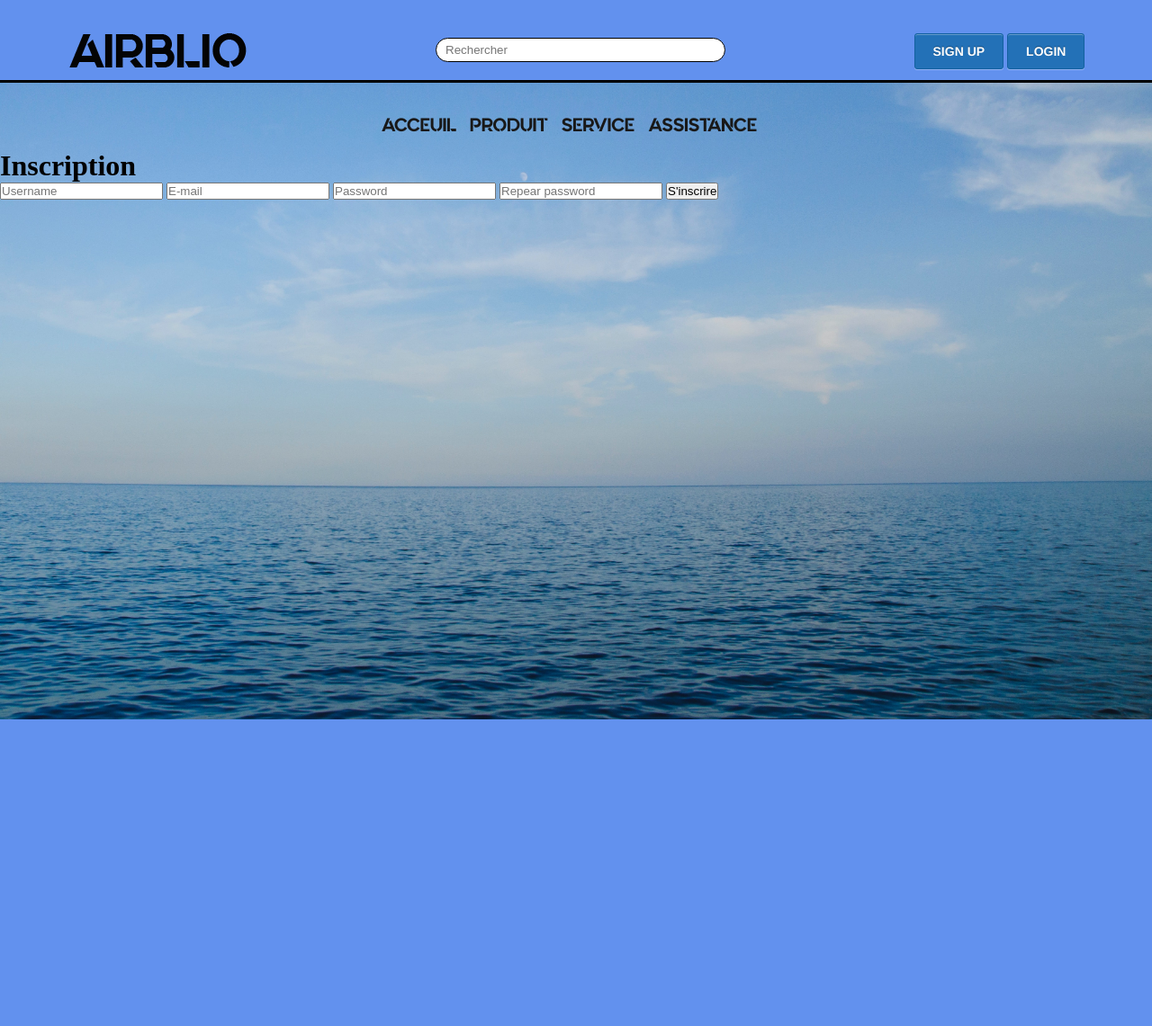
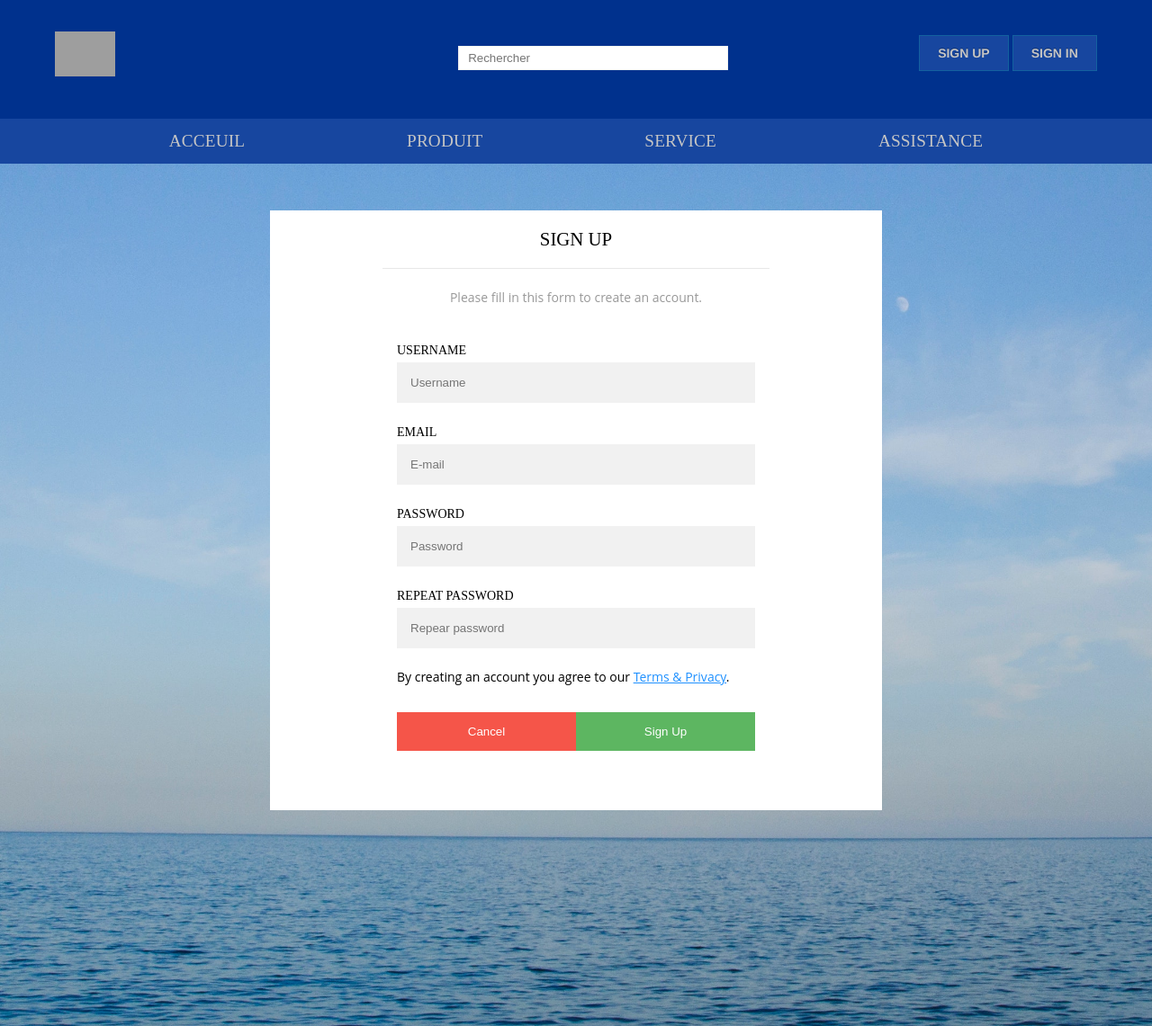
Before and after one commit to axelacu/SIA, a PHP site: page /signup.php in a window 1280 px wide. Shown: the top 1141 px of the page at 90% size. Before the commit the page ends 800 px from the top, so only its background shows below. Run offline with PHP 8.4, Linux system fonts and the light colour scheme; some web fonts are replaced; grey boxes are pictures that could not be loaded.

Commit message:
aymeric signup

```diff
--- a/LogSys/header.php
+++ b/LogSys/header.php
@@ -9,14 +9,16 @@ session_start();
 		<link rel="stylesheet" href="style.css" />
 		<title></title>
 	</head>
+
+
 	<body>
 		<div id="bloc_page">
-			<header>
+			<header id="headerheader">
 				<div class="container">
 					<div id="desktop_logo">
 						<span id="logoLink">
-							<a href="page1.php">
-								<img id="logo_img-responsive" src="images/airblio2.png" alt="AIRBLIO">
+							<a href="header.php">
+								<img id="logo_img-responsive" src="images/airblio4.png" alt="AIRBLIO">
 							</a>
 						</span>
 					</div>
@@ -32,11 +34,12 @@ session_start();
 						</div>
 					</div>
 
+                    <div id="login">
                         <nav>
                             <?php
                             if(!isset($_SESSION['USER_NAME'])){
                                 echo '<a href="signup.php" class="button">Sign Up</a>
-						        <a href="singin.php" class="button">Login</a>';
+                                    <a href="singin.php" class="button">Sign In</a>';
                             }else{
                                 echo ' <!--<a href="basket.php" class="button">Basket</a> -->
                                     <form action="includes/logout.inc.php" method="post" >
@@ -47,17 +50,20 @@ session_start();
                         </nav>
                     </div>
 
-			</header>
-				<div class="container">
-					<div id="navigation">
+					<div class="sticky" id="navigation">
 						<nav>
 							<ul>
-								<li><a href="index.php">Acceuil</a></li>
-								<li><a href="#">Produit</a></li>
-								<li><a href="#">Service</a></li>
-								<li><a href="#">Assistance</a></li>
+								<li><a href="index.php" id="acceuil" >Acceuil</a></li>
+								<li><a href="#" id="produit">Produit</a></li>
+								<li><a href="#" id="service" >Service</a></li>
+								<li><a href="#" id="assistance" >Assistance</a></li>
 							</ul>
 						</nav>
 					</div>
+
+
+
 				</div>
+			</header>
 		</div>
+    </body>
--- a/LogSys/signup.php
+++ b/LogSys/signup.php
@@ -2,15 +2,36 @@
 	require 'header.php';
 ?>
 	<main>
-		<h1>Inscription</h1>
+        <section class="blanc">
+            <div class="inscription">
+                <h1>Sign Up</h1>
+            </div>
+            <p id="texte2">Please fill in this form to create an account.</p>
 
                 <form action="includes/signup.inc.php" method="post">
+                    <div id="signup">
+
+                        <label for="username"><b>Username</b></label>
                         <input type="text" name="uid" placeholder="Username">
+
+                        <label for="email"><b>Email</b></label>
                         <input type="text" name="mail" placeholder="E-mail">
+
+                        <label for="psw"><b>Password</b></label>
                         <input type="password" name="pwd" placeholder="Password">
+
+                        <label for="psw-repeat"><b>Repeat Password</b></label>
                         <input type="password" name="pwd-repeat" placeholder="Repear password">
-			<button type="submit" name="signup-submit">S'inscrire </button>
+
+                        <p>By creating an account you agree to our <a href="#" style="color:dodgerblue">Terms & Privacy</a>.</p>
+
+                        <div class="clearfix">
+                            <button type="button" class="cancelbtn">Cancel</button>
+                            <button type="submit" name="signup-submit" class="signupbtn">Sign Up</button>
+                        </div>
+                    </div>
                 </form>
+        </section>
 
 	</main>
 
--- a/LogSys/style.css
+++ b/LogSys/style.css
@@ -8,6 +8,19 @@
     font-style: normal;
 
 }
+
+@font-face {
+	font-family: 'pt_sansbold';
+	src: url('polices/PTS75F-webfont.eot');
+	src: url('polices/PTS75F-webfont.eot?#iefix') format('embedded-opentype'),
+	url('polices/PTS75F-webfont.woff2') format('woff2'),
+	url('polices/PTS75F-webfont.woff') format('woff'),
+	url('polices/PTS75F-webfont.ttf') format('truetype'),
+	url('polices/PTS75F-webfont.svg#pt_sansbold') format('svg');
+	font-weight: normal;
+	font-style: normal;
+}
+
 
 *
 {
@@ -29,11 +42,17 @@ body
     margin: 0;
 }
 
-section h1, footer h1, nav a
+section h1, footer h1, nav a, b
 {
-    font-family: quantifyregular;
+    font-family: pt_sansbold;
     font-weight: normal;
     text-transform: uppercase;
+}
+
+label, p
+{
+	font-family: "Open Sans",sans-serif;
+	font-size: .875rem;
 }
 
 main{
@@ -42,38 +61,39 @@ main{
 
 /* Header --------------------------------------------------------------------------------------------------- */
 
-header
+div
+{
+	display: block;
+}
+
+#headerheader
 {
     background: url('images/separateur.png') repeat-x bottom;
     display: flex;
     justify-content: space-between;
     align-items: flex-end;
-	background-color: #6291EE;
+	background-color: #00318D;
 	margin: 0;
 	padding: 0;
+	position: relative;
+
 }
 
 .container
 {
     width: 1140px;
-	max-width: 100%;
-	padding-left: 15px;
-	padding-right: 15px;
-	margin-left: auto;
-	margin-right: auto;
-	margin-bottom: 15px;
+	width: 100%;
+	margin-bottom: 0px;
 	margin-top: 35px;
 	display: flex;
 	flex-wrap: wrap;
 	justify-content: center;
-
-
-
 }
 
 #desktop_logo
 {
-	float: left;
+	margin-left: 30px;
+	width: 35%;
 }
 
 #desktop_logo img
@@ -86,31 +106,40 @@ header
 
 	vertical-align: middle;
 	border-style: none;
+	height: 50px;
 }
 
 header a
 {
-    font-family: quantifyregular;
+    font-family: pt_sansbold;
     font-weight: normal;
     margin: auto;
+	font-size: 1.2em;
 }
 
 header h2
 {
-    font-family: quantifyregular;
-    font-size: 1.1em;
+    font-family: pt_sansbold;
+    font-size: 1.3em;
     margin-top: 0px;
     font-weight: normal;
 }
+
+h1
+{
+	font-family: pt_sansbold;
+	font-size: 1.3em;
+	margin-top: 0px;
+	font-weight: normal;
+}
+
 
 /* Recherche --------------------------------------------------------------------------------------------------- */
 
 #colonne2
 {
-	margin-top: 7px;
-	width: 65%;
-	display: flex;
-	justify-content: center;
+	margin-top: 11px;
+	width: 40%;
 }
 
 #recherche_p {
@@ -118,11 +147,11 @@ header h2
 }
 
 #searchthis #search {
-	border-radius: 15px;
+	border-radius: 0px;
 	background-color: #ffffff;   /* Couleur de fond */
 	border-style: solid;   /* Style de la bordure  */
 	border-width: 1px;   /* Epaisseur de la bordure  */
-	border-color: #000000;   /* Couleur de la bordure  */
+	border-color: #F1F0F0;   /* Couleur de la bordure  */
 	padding: 5px 10px 5px 10px;
 	width: 300px;
 }
@@ -132,13 +161,18 @@ header h2
 
 /* Login --------------------------------------------------------------------------------------------------- */
 
+#login
+{
+	margin-right: 30px;
+}
+
  /** Button Style **/
 .button {
   /** Font Style **/
    font-family: "HelveticaNeue-Light", "Helvetica Neue Light", "Helvetica Neue", Helvetica, Arial, "Lucida Grande", sans-serif;
   text-transform:uppercase;
   font-size:14px;
-	color:#fff;
+	color:#c5c5c5;
   text-decoration:none;
 	font-weight:bold;
 	text-transform:uppercase;
@@ -151,27 +185,23 @@ header h2
 	vertical-align:middle;
 	vertical-align:auto;
 	zoom:1;
-  margin-top: 2px;
+  margin-top: 4px;
   margin-bottom: 0px;
 	border:1px solid #13619f;
-	background: #2371b7;
+	background: #17469F;
 	padding:11px 20px;
-	-webkit-border-radius:3px;
-	-moz-border-radius:3px;
-	-ms-border-radius:3px;
-	-o-border-radius:3px;
-	border-radius:3px;
-	-webkit-box-shadow:rgba(255, 255, 255, 0.3) 0 1px 0, inset rgba(255, 255, 255, 0.3) 0 1px 0;
-	-moz-box-shadow:rgba(255, 255, 255, 0.3) 0 1px 0, inset rgba(255, 255, 255, 0.3) 0 1px 0;
-	box-shadow:rgba(255, 255, 255, 0.3) 0 1px 0, inset rgba(255, 255, 255, 0.3) 0 1px 0;
+	-webkit-border-radius:0px;
+	-moz-border-radius:0px;
+	-ms-border-radius:0px;
+	-o-border-radius:0px;
+	border-radius:0px;
+
 }
 
 /** Active State Style **/
 .button:active {
 	border-color:#083559;
-	-webkit-box-shadow:rgba(255, 255, 255, 0.2) 0 1px 0, inset rgba(0, 0, 0, 0.25) 0 1px 4px;
-	-moz-box-shadow:rgba(255, 255, 255, 0.2) 0 1px 0, inset rgba(0, 0, 0, 0.25) 0 1px 4px;
-	box-shadow:rgba(255, 255, 255, 0.2) 0 1px 0, inset rgba(0, 0, 0, 0.25) 0 1px 4px;
+
 }
 
 /* Navigation --------------------------------------------------------------------------------------------------- */
@@ -181,31 +211,195 @@ header h2
 {
 	display: flex;
 	justify-content: center;
-	max-width: 100%;
+	width: 100%;
+	margin-top:  32px;
+	background-color: #17469F;
 
 }
 
-nav ul
-{
-    list-style-type: none;
-    display: flex;
+ul {
+	list-style-type: none;
+	margin: 0;
+	padding: 0;
+	overflow: hidden;
+	background-color: #333;
 }
 
-nav li
-{
-    margin-right: 15px;
+nav li {
+    float: left;
 }
 
-nav a
-{
-    font-size: 1.3em;
-    color: #181818;
-    padding-bottom: 3px;
+nav li a {
+    display: block;
+    color:  #c5c5c5;
+	background-color: #17469F;
+    text-align: center;
+    padding: 14px 90px;
     text-decoration: none;
+	border-color: black;
+	-webkit-font-smoothing: antialiased;
+	letter-spacing: .01rem;
+
+
 }
 
-nav a:hover
+/* Change the link color to #111 (black) on hover */
+nav a:hover {
+    color: #EEEEEE;
+}
+
+
+
+/* Inscription --------------------------------------------------------------------------------------------------- */
+
+.blanc
 {
-    color: #760001;
-    border-bottom: 3px solid #760001;
+	flex: 0 0 680px;
+	-webkit-box-flex: 0;
+	box-sizing: border-box;
+	max-width: 680px;
+	margin: 3.25rem auto;
+	padding: 1.25rem;
+	background-color: #fff;
 }
+
+.inscription
+{
+	-webkit-box-pack: center;
+	text-align: center;
+	-webkit-justify-content: center;
+	display: flex;
+	-webkit-box-flex: 0;
+	flex: 0 1 auto;
+	-webkit-box-orient: horizontal;
+	flex-direction: row;
+	flex-wrap: wrap;
+	box-sizing: border-box;
+	max-width: 430px;
+	margin: 0 auto 1.25rem;
+	padding-bottom: 1.25rem;
+	border-bottom: 1px solid #e8e8e8;
+}
+
+#texte2
+{
+	max-width: 450px;
+	margin: 0 auto 1.25rem;
+	text-align: center;
+	color: #999;
+	font-size: .875rem;
+	line-height: 1.5rem;
+	letter-spacing: 0rem;
+	font-family: "Open Sans",sans-serif;
+	font-weight: 400;
+}
+
+* {box-sizing: border-box}
+/* Full-width input fields */
+input[type=text], input[type=password] {
+	width: 100%;
+	padding: 15px;
+	margin: 5px 0 22px 0;
+	display: inline-block;
+	border: none;
+	background: #f1f1f1;
+}
+
+/* Add a background color when the inputs get focus */
+input[type=text]:focus, input[type=password]:focus {
+	background-color: #ddd;
+	outline: none;
+}
+
+/* Set a style for all buttons */
+button {
+	background-color: #4CAF50;
+	color: white;
+	padding: 14px 20px;
+	margin: 30px 0;
+	border: none;
+	cursor: pointer;
+	width: 100%;
+	opacity: 0.9;
+}
+
+button:hover {
+	opacity:1;
+}
+
+/* Extra styles for the cancel button */
+.cancelbtn {
+	padding: 14px 20px;
+	background-color: #f44336;
+}
+
+/* Float cancel and signup buttons and add an equal width */
+.cancelbtn, .signupbtn {
+	float: left;
+	width: 50%;
+}
+
+/* Add padding to container elements */
+#signup {
+	padding: 16px;
+	max-width: 430px;
+	margin: 0 auto;
+}
+
+/* The Modal (background) */
+.modal {
+	display: none; /* Hidden by default */
+	position: fixed; /* Stay in place */
+	z-index: 1; /* Sit on top */
+	left: 0;
+	top: 0;
+	width: 100%; /* Full width */
+	height: 100%; /* Full height */
+	overflow: auto; /* Enable scroll if needed */
+	background-color: #474e5d;
+	padding-top: 50px;
+}
+
+/* Modal Content/Box */
+.modal-content {
+	background-color: #fefefe;
+	margin: 5% auto 15% auto; /* 5% from the top, 15% from the bottom and centered */
+	border: 1px solid #888;
+	width: 80%; /* Could be more or less, depending on screen size */
+}
+
+/* Style the horizontal ruler */
+hr {
+	border: 1px solid #f1f1f1;
+	margin-bottom: 25px;
+}
+
+/* The Close Button (x) */
+.close {
+	position: absolute;
+	right: 35px;
+	top: 15px;
+	font-size: 40px;
+	font-weight: bold;
+	color: #f1f1f1;
+}
+
+.close:hover,
+.close:focus {
+	color: #f44336;
+	cursor: pointer;
+}
+
+/* Clear floats */
+.clearfix::after {
+	content: "";
+	clear: both;
+	display: table;
+}
+
+/* Change styles for cancel button and signup button on extra small screens */
+@media screen and (max-width: 300px) {
+	.cancelbtn, .signupbtn {
+		width: 100%;
+	}
+}
```
Also changed, not shown: LogSys/singin.php (+8 -1 lines). Lines whose indentation alone changed are shown as unchanged.
